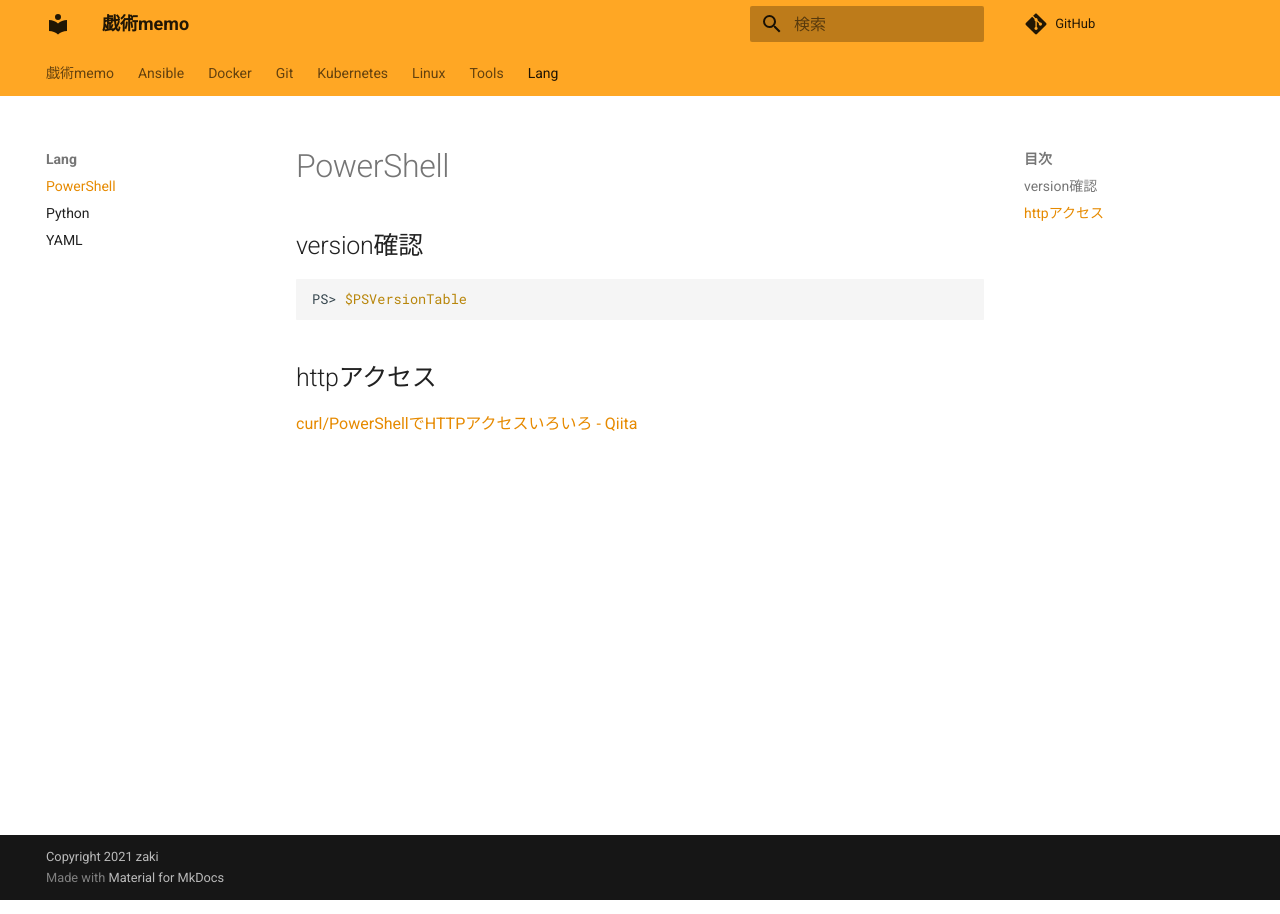
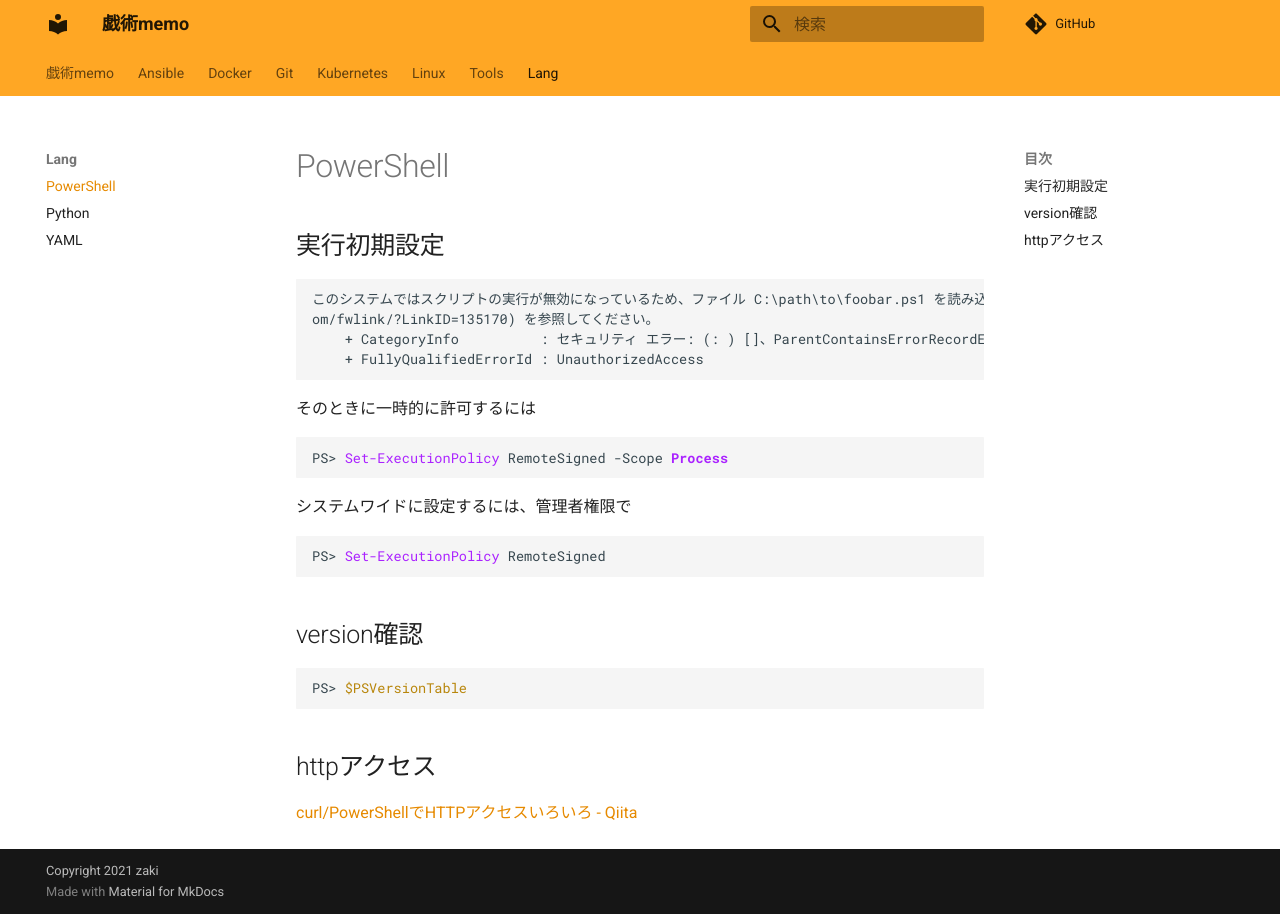
Before and after one commit to zaki-lknr/docs, an MkDocs documentation site: the page built from docs/lang/powershell.md, in a window 1280 px wide. Built offline with MkDocs 1.6.1 and Material for MkDocs 9.7.7, drawn with Linux system fonts in a browser that asks for light colours; comment, search, counter and statistics services are not loaded.

Commit message:
add: lang/powershell 権限設定

````diff
--- a/docs/lang/powershell.md
+++ b/docs/lang/powershell.md
@@ -1,4 +1,25 @@
 # PowerShell
+
+## 実行初期設定
+
+```text
+このシステムではスクリプトの実行が無効になっているため、ファイル C:\path\to\foobar.ps1 を読み込むことができません。詳細については、「about_Execution_Policies」(https://go.microsoft.c
+om/fwlink/?LinkID=135170) を参照してください。
+    + CategoryInfo          : セキュリティ エラー: (: ) []、ParentContainsErrorRecordException
+    + FullyQualifiedErrorId : UnauthorizedAccess
+```
+
+そのときに一時的に許可するには
+
+```ps1
+PS> Set-ExecutionPolicy RemoteSigned -Scope Process
+```
+
+システムワイドに設定するには、管理者権限で
+
+```ps1
+PS> Set-ExecutionPolicy RemoteSigned
+```
 
 ## version確認
 
````
